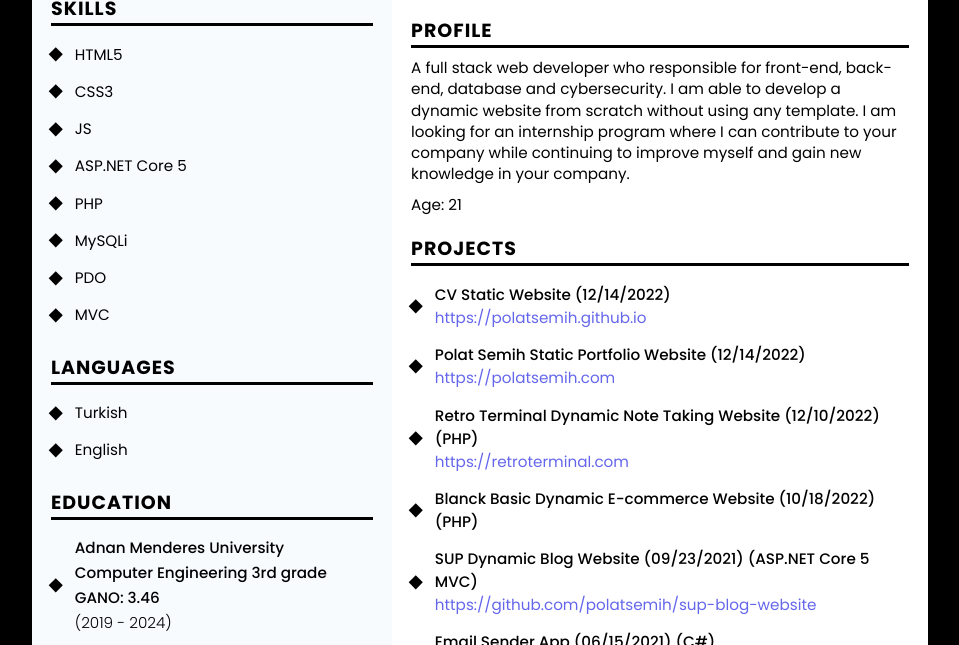
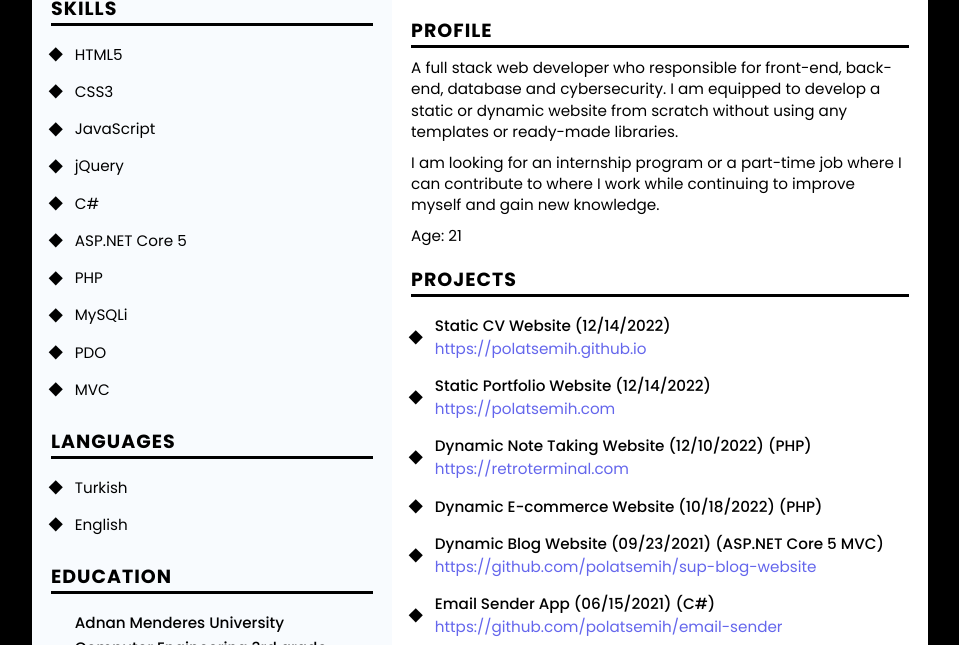
Before and after one commit to polatsemih/polatsemih.github.io, a plain HTML site: page index.html in a window 1280 px wide. Shown: the part 286-931 px from the top of the page, without its empty margins (160-1119 px from the left). Drawn offline with Linux system fonts and the light colour scheme.

Commit message:
03.10.23
03.10.23

```diff
--- a/index.html
+++ b/index.html
@@ -16,7 +16,8 @@
     <link rel="manifest" href="assets/images/favicon_io/site.webmanifest">
     <link rel="preconnect" href="https://fonts.googleapis.com">
     <link rel="preconnect" href="https://fonts.gstatic.com" crossorigin>
-    <link href="https://fonts.googleapis.com/css2?family=Poppins:ital,wght@0,300;0,400;0,500;0,700;1,400&display=swap" rel="stylesheet">
+    <link href="https://fonts.googleapis.com/css2?family=Poppins:ital,wght@0,300;0,400;0,500;0,700;1,400&display=swap"
+        rel="stylesheet">
     <link rel="stylesheet" href="assets/css/main.css">
 </head>
 
@@ -25,7 +26,7 @@
         <div class="row">
             <div class="left">
                 <!-- <div class="profile-photo-wrapper">
-                    <img class="profile-photo" src="assets/images/prophile-photo.jpg" alt="Semih Utku Polat">
+                    <img class="profile-photo" src="assets/images/profile-photo.jpg" alt="Semih Utku Polat">
                 </div> -->
                 <div class="title">CONTACT</div>
                 <div class="contact">
@@ -38,14 +39,18 @@
                     <div class="row">
                         <a class="link" href="mailto:polatsemih@protonmail.com">polatsemih@protonmail.com</a>
                         <div class="text">+90 546 852 8699</div>
-                        <a class="link" href="https://github.com/polatsemih" target="_blank">https://github.com/polatsemih</a>
-                        <a class="link" href="https://linkedin.com/in/polatsemih" target="_blank">https://linkedin.com/in/polatsemih</a>
+                        <a class="link" href="https://github.com/polatsemih"
+                            target="_blank">https://github.com/polatsemih</a>
+                        <a class="link" href="https://linkedin.com/in/polatsemih"
+                            target="_blank">https://linkedin.com/in/polatsemih</a>
                     </div>
                 </div>
                 <div class="title">SKILLS</div>
                 <div class="item">HTML5</div>
                 <div class="item">CSS3</div>
-                <div class="item">JS</div>
+                <div class="item">JavaScript</div>
+                <div class="item">jQuery</div>
+                <div class="item">C#</div>
                 <div class="item">ASP.NET Core 5</div>
                 <div class="item">PHP</div>
                 <div class="item">MySQLi</div>
@@ -58,7 +63,7 @@
                 <div class="item">
                     <div class="bold">Adnan Menderes University</div>
                     <div class="bold">Computer Engineering 3rd grade</div>
-                    <div class="bold">GANO: 3.46</div>
+                    <div class="bold">GANO: 3.5</div>
                     <div class="small">(2019 - 2024)</div>
                 </div>
                 <div class="item">
@@ -74,29 +79,32 @@
                 <div class="title">PROFILE</div>
                 <p class="profile">
                     A full stack web developer who responsible for front-end, back-end, database and cybersecurity.
-                    I am able to develop a dynamic website from scratch without using any template. I am looking
-                    for an internship program where I can contribute to your company while continuing to improve
-                    myself and gain new knowledge in your company.
+                    I am equipped to develop a static or dynamic website from scratch without using any templates or
+                    ready-made libraries.
+                </p>
+                <p class="profile">
+                    I am looking for an internship program or a part-time job where I can contribute to where I work
+                    while continuing to improve myself and gain new knowledge.
                 </p>
                 <p class="profile">Age: 21</p>
                 <div class="title">PROJECTS</div>
                 <a href="https://polatsemih.github.io" class="item project" target="_blank">
-                    <div class="label">CV Static Website (12/14/2022)</div>
+                    <div class="label">Static CV Website (12/14/2022)</div>
                     <div class="link">https://polatsemih.github.io</div>
                 </a>
                 <a href="https://polatsemih.com" class="item project" target="_blank">
-                    <div class="label">Polat Semih Static Portfolio Website (12/14/2022)</div>
+                    <div class="label">Static Portfolio Website (12/14/2022)</div>
                     <div class="link">https://polatsemih.com</div>
                 </a>
                 <a href="https://retroterminal.com" class="item project" target="_blank">
-                    <div class="label">Retro Terminal Dynamic Note Taking Website (12/10/2022) (PHP)</div>
+                    <div class="label">Dynamic Note Taking Website (12/10/2022) (PHP)</div>
                     <div class="link">https://retroterminal.com</div>
                 </a>
                 <div class="item project">
-                    <div class="label">Blanck Basic Dynamic E-commerce Website (10/18/2022) (PHP)</div>
+                    <div class="label">Dynamic E-commerce Website (10/18/2022) (PHP)</div>
                 </div>
                 <a href="https://github.com/polatsemih/sup-blog-website" class="item project" target="_blank">
-                    <div class="label">SUP Dynamic Blog Website (09/23/2021) (ASP.NET Core 5 MVC)</div>
+                    <div class="label">Dynamic Blog Website (09/23/2021) (ASP.NET Core 5 MVC)</div>
                     <div class="link">https://github.com/polatsemih/sup-blog-website</div>
                 </a>
                 <a href="https://github.com/polatsemih/email-sender" class="item project" target="_blank">
@@ -104,15 +112,18 @@
                     <div class="link">https://github.com/polatsemih/email-sender</div>
                 </a>
                 <div class="title">CERTIFICATES</div>
-                <a href="https://www.udemy.com/certificate/UC-a21ffcc5-2d6d-4d5d-be8e-a1a5178c35b1" class="item project" target="_blank">
+                <a href="https://www.udemy.com/certificate/UC-a21ffcc5-2d6d-4d5d-be8e-a1a5178c35b1" class="item project"
+                    target="_blank">
                     <div class="label">PHP (07/16/2021)</div>
                     <div class="link">https://www.udemy.com/certificate/UC-a21ffcc5-2d6d-4d5d-be8e-a1a5178c35b1</div>
                 </a>
-                <a href="https://www.udemy.com/certificate/UC-57296ec3-8e0c-43a7-9ed2-5fe6fa670752" class="item project" target="_blank">
+                <a href="https://www.udemy.com/certificate/UC-57296ec3-8e0c-43a7-9ed2-5fe6fa670752" class="item project"
+                    target="_blank">
                     <div class="label">PHP (10/28/2021)</div>
                     <div class="link">https://www.udemy.com/certificate/UC-57296ec3-8e0c-43a7-9ed2-5fe6fa670752</div>
                 </a>
-                <a href="https://www.udemy.com/certificate/UC-2114e1ff-1423-49f6-b553-6ffb429bbeb5" class="item project" target="_blank">
+                <a href="https://www.udemy.com/certificate/UC-2114e1ff-1423-49f6-b553-6ffb429bbeb5" class="item project"
+                    target="_blank">
                     <div class="label">PHP (01/29/2023)</div>
                     <div class="link">https://www.udemy.com/certificate/UC-2114e1ff-1423-49f6-b553-6ffb429bbeb5</div>
                 </a>
```
